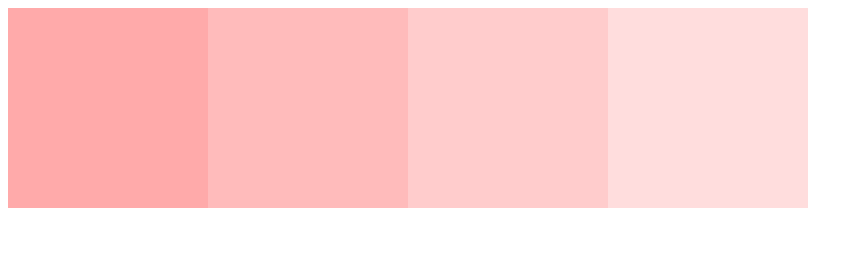
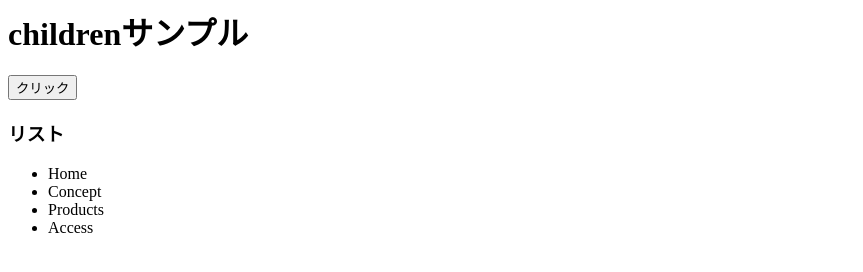
Before and after one commit to fudasatomi/jQuery, a plain HTML site: page index.html in a window 1280 px wide. Shown: the whole page, without its empty margins (0-863 px from the left). Drawn offline with Linux system fonts and the light colour scheme.

Commit message:
children

```diff
--- a/app.js
+++ b/app.js
@@ -1,5 +1,5 @@
 $(function(){
-    $('.box1').on('click',function(){
-    	$(this).slideUp();
+    $('button').on('click', function(){
+    	$('ul').children().css('color','red');
     });
 });
--- a/index.html
+++ b/index.html
@@ -4,13 +4,16 @@
         <link rel="stylesheet" href="app.css">
     </head>
     <body>
-    	<div class="box">
-    		<div class="box1 bg1"></div>
-    		<div class="box1 bg2"></div>
-    		<div class="box1 bg3"></div>
-    		<div class="box1 bg4"></div>
-    	</div>
-        <script src="jquery.min.js"></script>
-        <script src="app.js"></script>
+        <h1>childrenサンプル</h1>
+        <button>クリック</button>
+        <h3>リスト</h3>
+        <ul>
+            <li>Home</li>
+            <li>Concept</li>
+            <li>Products</li>
+            <li>Access</li>
+        </ul>
+    <script src="jquery.min.js"></script>
+    <script src="app.js"></script>
     </body>
 </html>
```
